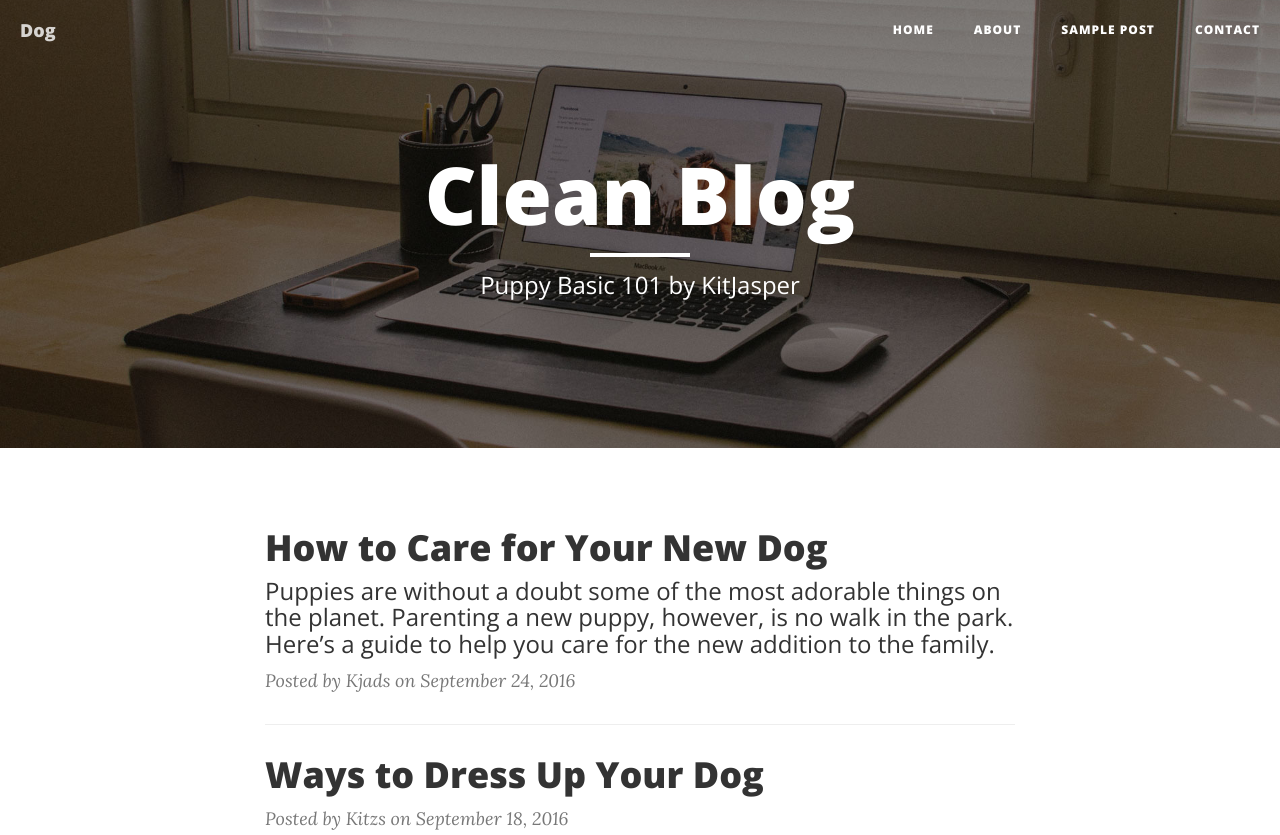
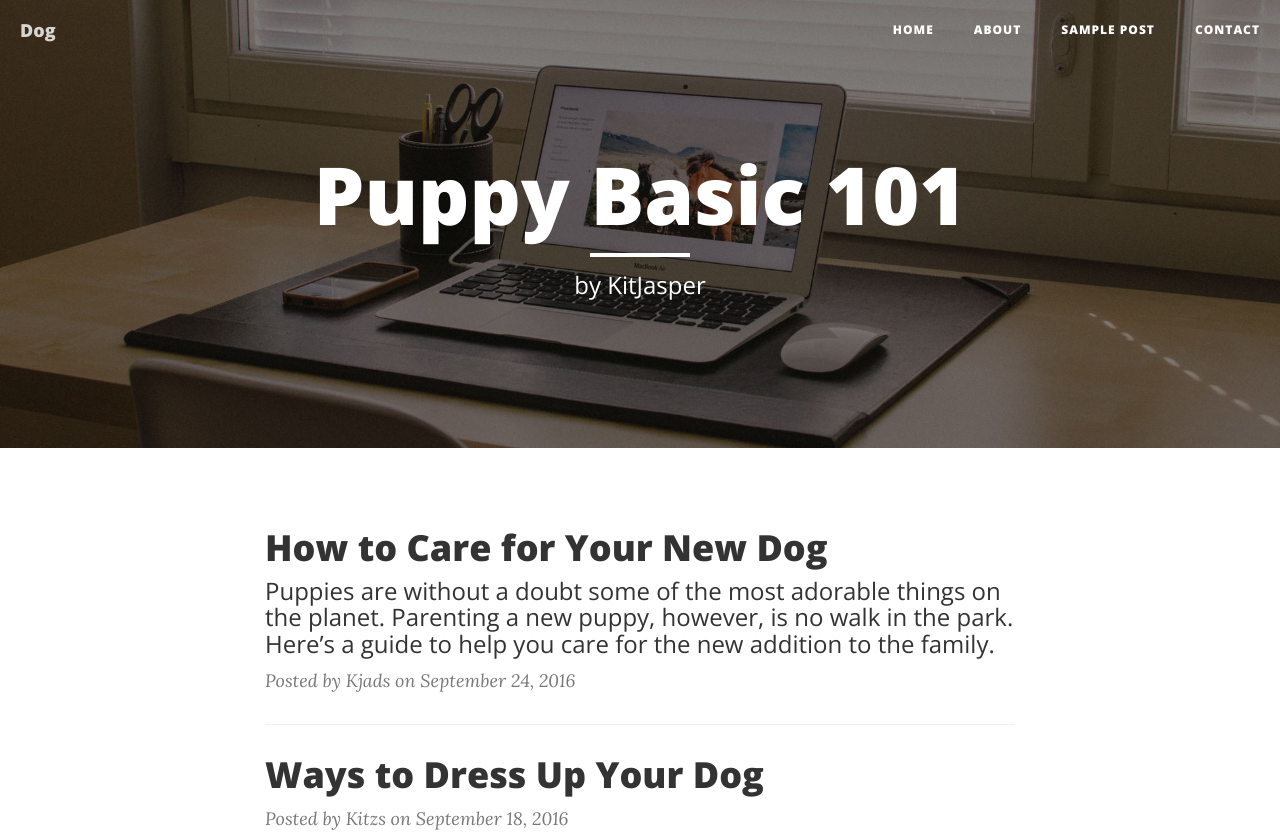
Before and after one commit to kitz2212/blogsh, a website: page index.html in a window 1280 px wide. Shown: the top 835 px of the page. Drawn offline with nearby package versions, Linux system fonts and the light colour scheme.

Commit message:
Update index.html

```diff
--- a/index.html
+++ b/index.html
@@ -74,9 +74,9 @@
             <div class="row">
                 <div class="col-lg-8 col-lg-offset-2 col-md-10 col-md-offset-1">
                     <div class="site-heading">
-                        <h1>Clean Blog</h1>
+                        <h1>Puppy Basic 101</h1>
                         <hr class="small">
-                        <span class="subheading">Puppy Basic 101 by KitJasper</span>
+                        <span class="subheading"> by KitJasper</span>
                     </div>
                 </div>
             </div>
```
